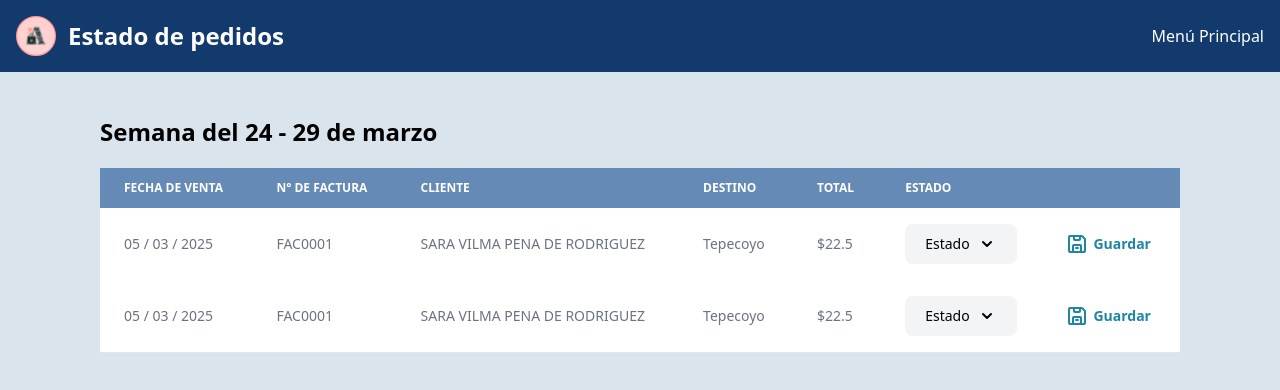
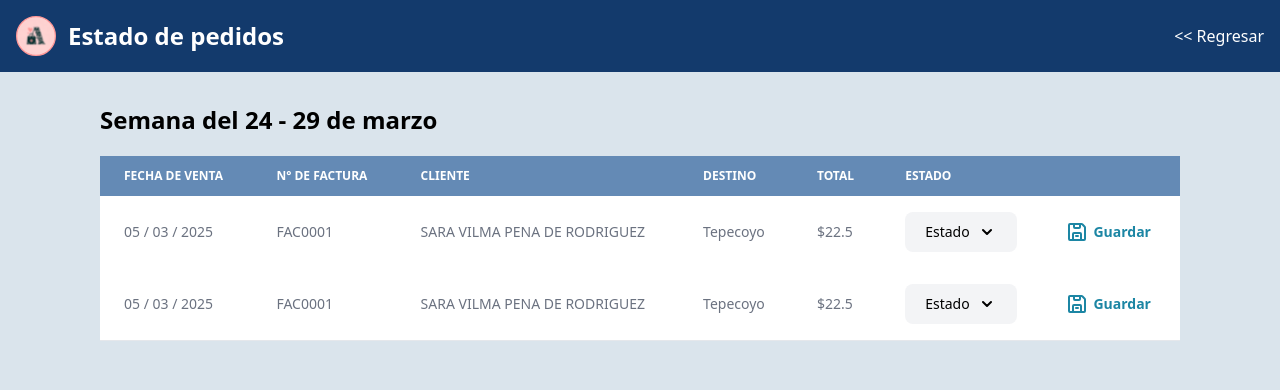
Before and after one commit to Alexandra-Rivera/Aimeli-Invoice-System-Frontend-NoSSR, an Angular app: page /estado-de-pedidos in a window 1280 px wide. Shown: the top 390 px of the page. Built offline with nearby package versions, Linux system fonts and the light colour scheme.

Commit message:
changes: Modificando componente navbar para que sea fijo en la parte superior de la pantalla y cambiando el margin-top de todas las pantallas para que el contenido no sea tapado con el navbar. También se remueven propiedades dark del navbar

```diff
--- a/src/app/components/nav-component/nav-component.component.html
+++ b/src/app/components/nav-component/nav-component.component.html
@@ -1,6 +1,4 @@
-<nav
-  class="border-gray-200 bg-[#133A6C] dark:bg-[#133A6C] dark:border-gray-700 text-white"
->
+<nav class="fixed top-0 w-full z-50 border-gray-200 bg-[#133A6C] text-white">
   <div class="flex flex-wrap items-center justify-between p-4">
     <div class="flex items-center space-x-3 rtl:space-x-reverse">
       <img src="/logoEncabezado.svg" class="h-10" alt="Flowbite Logo" />
@@ -12,7 +10,7 @@
     <button
       data-collapse-toggle="navbar-solid-bg"
       type="button"
-      class="inline-flex items-center p-2 w-10 h-10 justify-center text-sm text-white rounded-lg md:hidden hover:bg-gray-100 focus:outline-none focus:ring-2 focus:ring-gray-200 dark:text-gray-400 dark:hover:bg-gray-700 dark:focus:ring-gray-600"
+      class="inline-flex items-center p-2 w-10 h-10 justify-center text-sm text-white rounded-lg md:hidden hover:bg-gray-100 focus:outline-none focus:ring-2 focus:ring-gray-200"
       aria-controls="navbar-solid-bg"
       aria-expanded="false"
     >
--- a/src/app/home/pages/inventario/inventario.component.html
+++ b/src/app/home/pages/inventario/inventario.component.html
@@ -3,7 +3,7 @@
 <br />
 
 <!-- Search bar y filtros -->
-<form class="max-w-5xl mx-auto">
+<form class="max-w-5xl mx-auto mt-18">
   <div class="flex md:h-[5vh] lg:h-[6vh]">
     <!-- <label
       for="search-dropdown"
--- a/src/app/home/pages/movimientos/compras/formulario-compras/formulario-compras.component.html
+++ b/src/app/home/pages/movimientos/compras/formulario-compras/formulario-compras.component.html
@@ -1,9 +1,13 @@
 <!-- Navbar  -->
-<app-navbar-component-regresar titulo="Formulario de Compras" />
+<app-nav-component
+  titulo="Formulario de Compras"
+  enlace_Href="../compras"
+  titulo_enlace="<< Regresar"
+/>
 <br />
 
 <!-- Formulario de Compra -->
-<form action="" class="w-full px-2 xl:px-15">
+<form action="" class="w-full mt-20 px-2 xl:px-15">
   <!-- Informacion de factura de la compra -->
   <div
     class="flex flex-col w-full lg:grid lg:grid-cols-3 gap-2 xl:gap-10 mb-10 lg:mt-5"
--- a/src/app/home/pages/movimientos/compras/formulario-compras/formulario-compras.component.ts
+++ b/src/app/home/pages/movimientos/compras/formulario-compras/formulario-compras.component.ts
@@ -1,9 +1,9 @@
 import { Component } from '@angular/core';
-import { NavbarComponentRegresarComponent } from "./components/navbar-component-regresar/navbar-component-regresar.component";
+import { NavComponentComponent } from '../../../../../components/nav-component/nav-component.component';
 
 @Component({
   selector: 'app-formulario-compras',
-  imports: [NavbarComponentRegresarComponent],
+  imports: [NavComponentComponent],
   templateUrl: './formulario-compras.component.html',
   styleUrl: './formulario-compras.component.css'
 })
--- a/src/app/home/pages/movimientos/compras/registro-compras/registro-compras.component.html
+++ b/src/app/home/pages/movimientos/compras/registro-compras/registro-compras.component.html
@@ -2,7 +2,7 @@
 <app-nav-component titulo="Registro de Compras" />
 
 <br />
-<section class="xl:mx-50">
+<section class="xl:mx-50 mt-20">
   <!-- call to action button -->
   <div class="flex flex-col lg:flex-row justify-between">
     <h1 class="text-2xl font-bold">Filtrar registro de Compras</h1>
--- a/src/app/home/pages/movimientos/ventas/estado-de-pedidos/estado-de-pedidos.component.html
+++ b/src/app/home/pages/movimientos/ventas/estado-de-pedidos/estado-de-pedidos.component.html
@@ -1,8 +1,12 @@
 <!-- Barra de navegacion -->
-<app-nav-component-ventas titulo="Estado de pedidos" />
+<app-nav-component
+  titulo="Estado de pedidos"
+  enlace_Href="../listado-productos"
+  titulo_enlace="<< Regresar"
+/>
 <br />
 
-<section class="mx-2 xl:mx-25">
+<section class="mx-2 mt-20 xl:mx-25">
   <h1 class="text-2xl font-bold my-5">Semana del 24 - 29 de marzo</h1>
 
   <!-- Tabla de estado de pedidos -->
--- a/src/app/home/pages/movimientos/ventas/estado-de-pedidos/estado-de-pedidos.component.ts
+++ b/src/app/home/pages/movimientos/ventas/estado-de-pedidos/estado-de-pedidos.component.ts
@@ -1,9 +1,9 @@
 import { Component, Input } from '@angular/core';
-import { NavComponentVentasComponent } from "../components/nav-component-ventas/nav-component-ventas.component";
+import { NavComponentComponent } from "../../../../../components/nav-component/nav-component.component";
 
 @Component({
   selector: 'app-estado-de-pedidos',
-  imports: [NavComponentVentasComponent],
+  imports: [NavComponentComponent],
   templateUrl: './estado-de-pedidos.component.html',
   styleUrl: './estado-de-pedidos.component.css'
 })
--- a/src/app/home/pages/movimientos/ventas/formulario-ventas/formulario-ventas.component.html
+++ b/src/app/home/pages/movimientos/ventas/formulario-ventas/formulario-ventas.component.html
@@ -1,9 +1,13 @@
 <!-- Encabezado -->
-<app-nav-component-ventas titulo="Formulario de Ventas" />
+<app-nav-component
+  titulo="Formulario de Ventas"
+  enlace_Href="../listado-productos"
+  titulo_enlace="<< Regresar"
+/>
 
 <br />
 <!-- Formulario de factura y viñeta -->
-<form action="" class="w-full px-2 xl:px-15">
+<form action="" class="w-full px-2 mt-20 xl:px-15">
   <h1 class="text-3xl font-semibold">Datos de la factura</h1>
   <br />
   <!-- Informacion de factura de la venta -->
--- a/src/app/home/pages/movimientos/ventas/formulario-ventas/formulario-ventas.component.ts
+++ b/src/app/home/pages/movimientos/ventas/formulario-ventas/formulario-ventas.component.ts
@@ -1,9 +1,9 @@
 import { Component } from '@angular/core';
-import { NavComponentVentasComponent } from "../components/nav-component-ventas/nav-component-ventas.component";
+import { NavComponentComponent } from "../../../../../components/nav-component/nav-component.component";
 
 @Component({
   selector: 'app-formulario-ventas',
-  imports: [NavComponentVentasComponent],
+  imports: [NavComponentComponent],
   templateUrl: './formulario-ventas.component.html',
   styleUrl: './formulario-ventas.component.css'
 })
--- a/src/app/home/pages/movimientos/ventas/historial-ventas/historial-ventas.component.html
+++ b/src/app/home/pages/movimientos/ventas/historial-ventas/historial-ventas.component.html
@@ -1,9 +1,13 @@
 <!-- Barra de navegacion -->
-<app-nav-component-ventas titulo="Historial de Ventas" />
+<app-nav-component
+  titulo="Historial de Ventas"
+  enlace_Href="../listado-productos"
+  titulo_enlace="<< Regresar"
+/>
 
 <br />
 
-<section class="xl:mx-50">
+<section class="xl:mx-50 mt-20">
   <h1 class="text-2xl font-bold">Filtrar registro de Ventas</h1>
   <br />
 
--- a/src/app/home/pages/movimientos/ventas/historial-ventas/historial-ventas.component.ts
+++ b/src/app/home/pages/movimientos/ventas/historial-ventas/historial-ventas.component.ts
@@ -1,10 +1,10 @@
 import { Component } from '@angular/core';
-import { NavComponentVentasComponent } from "../components/nav-component-ventas/nav-component-ventas.component";
 import { RegistroVentasTablaComponent } from "./registro-ventas-tabla/registro-ventas-tabla.component";
+import { NavComponentComponent } from "../../../../../components/nav-component/nav-component.component";
 
 @Component({
   selector: 'app-historial-ventas',
-  imports: [NavComponentVentasComponent, RegistroVentasTablaComponent],
+  imports: [RegistroVentasTablaComponent, NavComponentComponent],
   templateUrl: './historial-ventas.component.html',
   styleUrl: './historial-ventas.component.css'
 })
```
